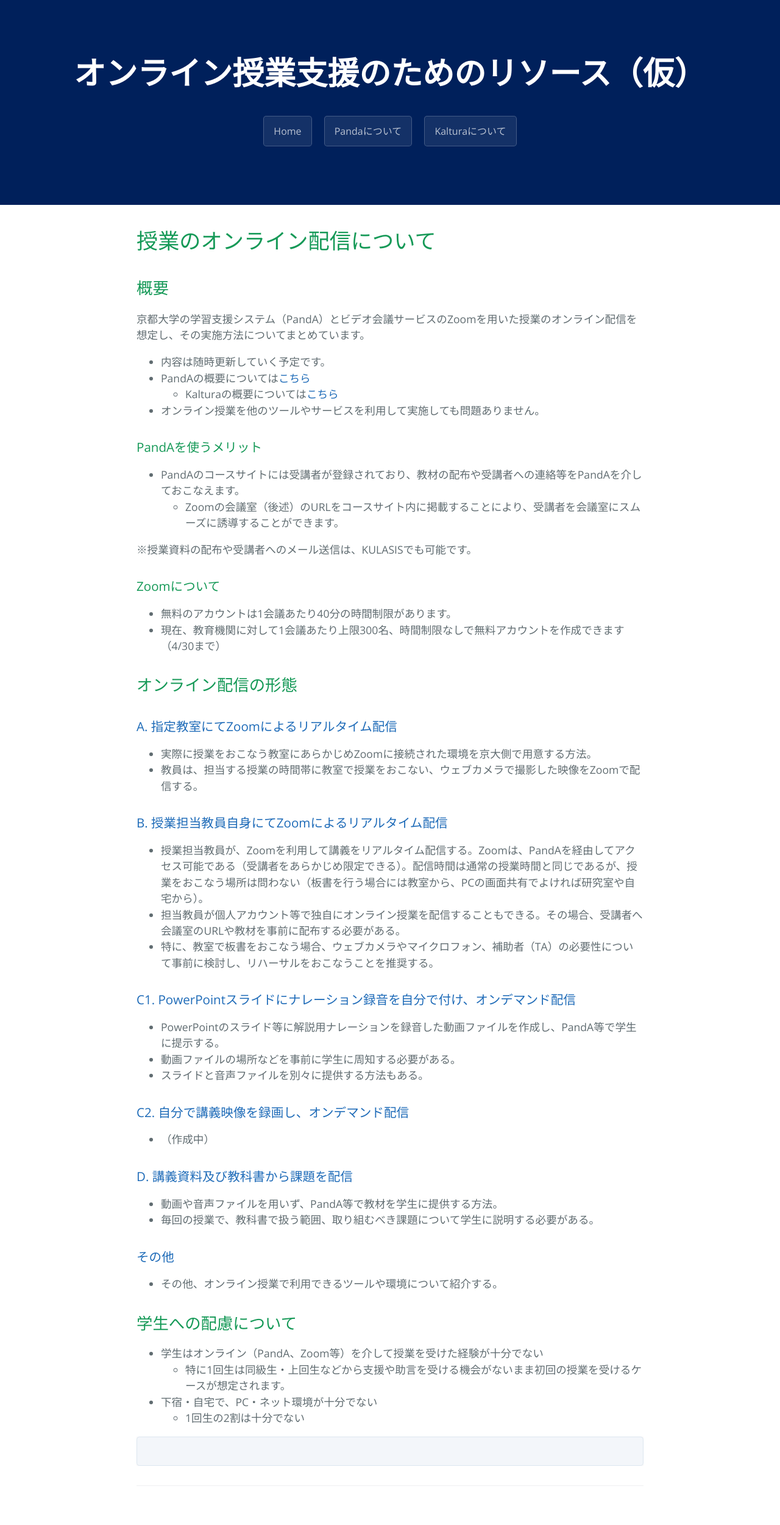
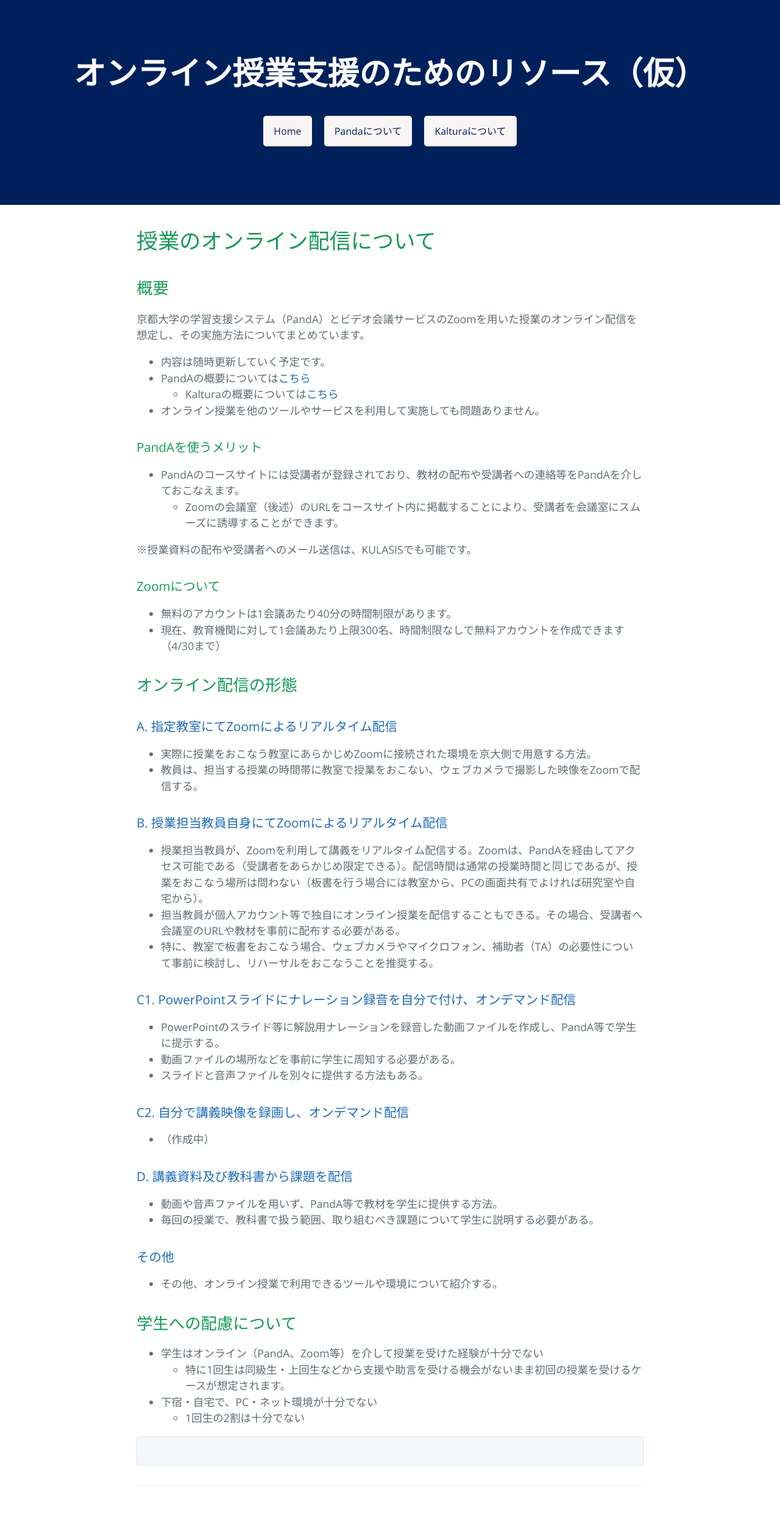
Before and after one commit to isankadn/oe, a Jekyll site: the page built from index.md, in a window 1280 px wide. Shown: the whole page at 61% size. Built offline with Jekyll 4.4.1, drawn with Linux system fonts in a browser that asks for light colours.

Commit message:
color change

```diff
--- a/css/cayman.css
+++ b/css/cayman.css
@@ -131,7 +131,7 @@ body { padding: 0; margin: 0; font-family: "Open Sans", "Helvetica Neue", Helvet
 a { color: #1e6bb8; text-decoration: none; }
 a:hover { text-decoration: underline; }
 
-.btn { display: inline-block; margin-bottom: 1rem; color: rgba(255, 255, 255, 0.7); background-color: rgba(255, 255, 255, 0.08); border-color: rgba(255, 255, 255, 0.2); border-style: solid; border-width: 1px; border-radius: 0.3rem; transition: color 0.2s, background-color 0.2s, border-color 0.2s; }
+.btn { display: inline-block; margin-bottom: 1rem; color: rgba(0, 32, 92, 1); background-color: rgba(249, 245, 245, 1); border-color: rgba(255, 255, 255, 0.2); border-style: solid; border-width: 1px; border-radius: 0.3rem; transition: color 0.2s, background-color 0.2s, border-color 0.2s; }
 .btn:hover { color: rgba(255, 255, 255, 0.8); text-decoration: none; background-color: rgba(255, 255, 255, 0.2); border-color: rgba(255, 255, 255, 0.3); }
 .btn + .btn { margin-left: 1rem; }
 @media screen and (min-width: 64em) { .btn { padding: 0.75rem 1rem; } }
```
